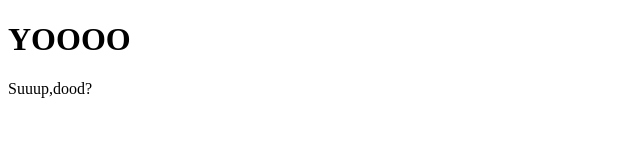
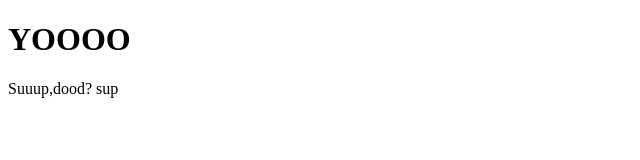
Before and after one commit to KioLion/mywebsite, a plain HTML site: page index.html in a window 1280 px wide. Shown: the full height of the page, 0-640 px from the left. Drawn offline with Linux system fonts and the light colour scheme.

Commit message:
some changes

```diff
--- a/index.html
+++ b/index.html
@@ -6,6 +6,6 @@
 </head>
 <h1>YOOOO</h1>
 <body>
-Suuup,dood?
+Suuup,dood? sup
 </body>
 </html>
```
